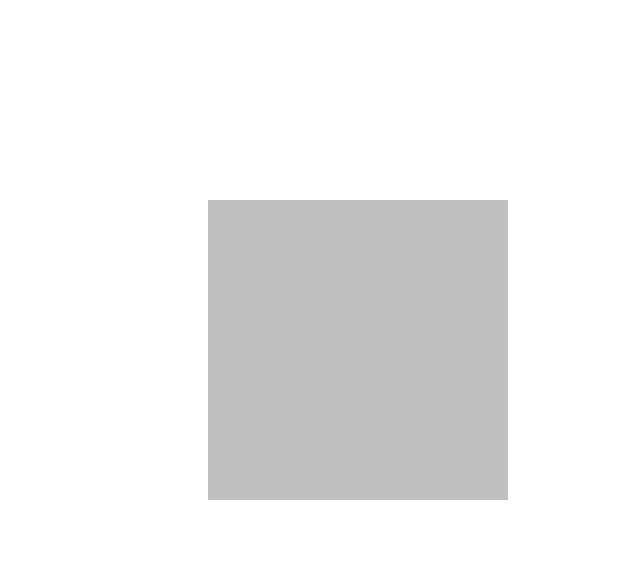
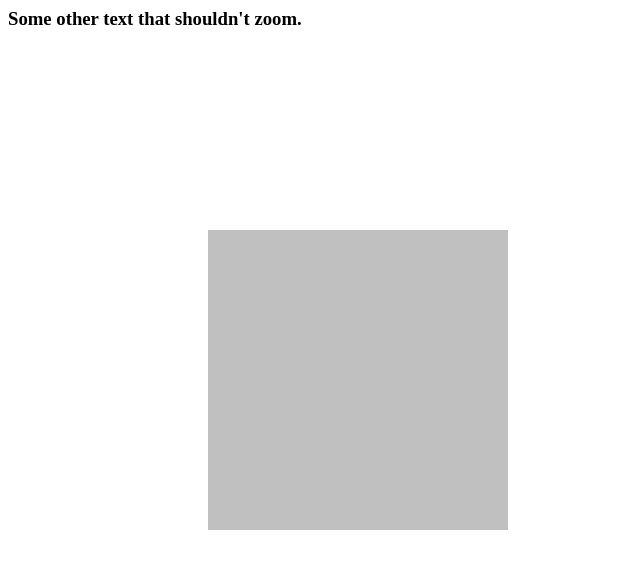
Before and after one commit to nick-nz/pinch, a plain HTML site: page index.html in a window 1280 px wide. Shown: the whole page, without its empty margins (0-640 px from the left). Drawn offline with Linux system fonts and the light colour scheme.

Commit message:
Update index.html

```diff
--- a/index.html
+++ b/index.html
@@ -3,6 +3,10 @@
 
 <link rel="stylesheet" type="text/css" href="test.css" media="screen" />
 
+<div>
+  <h3>Some other text that shouldn't zoom.</h3>
+</div>
+
 <div id="myElement"></div>
 
 <script src="test.js"></script>
```
